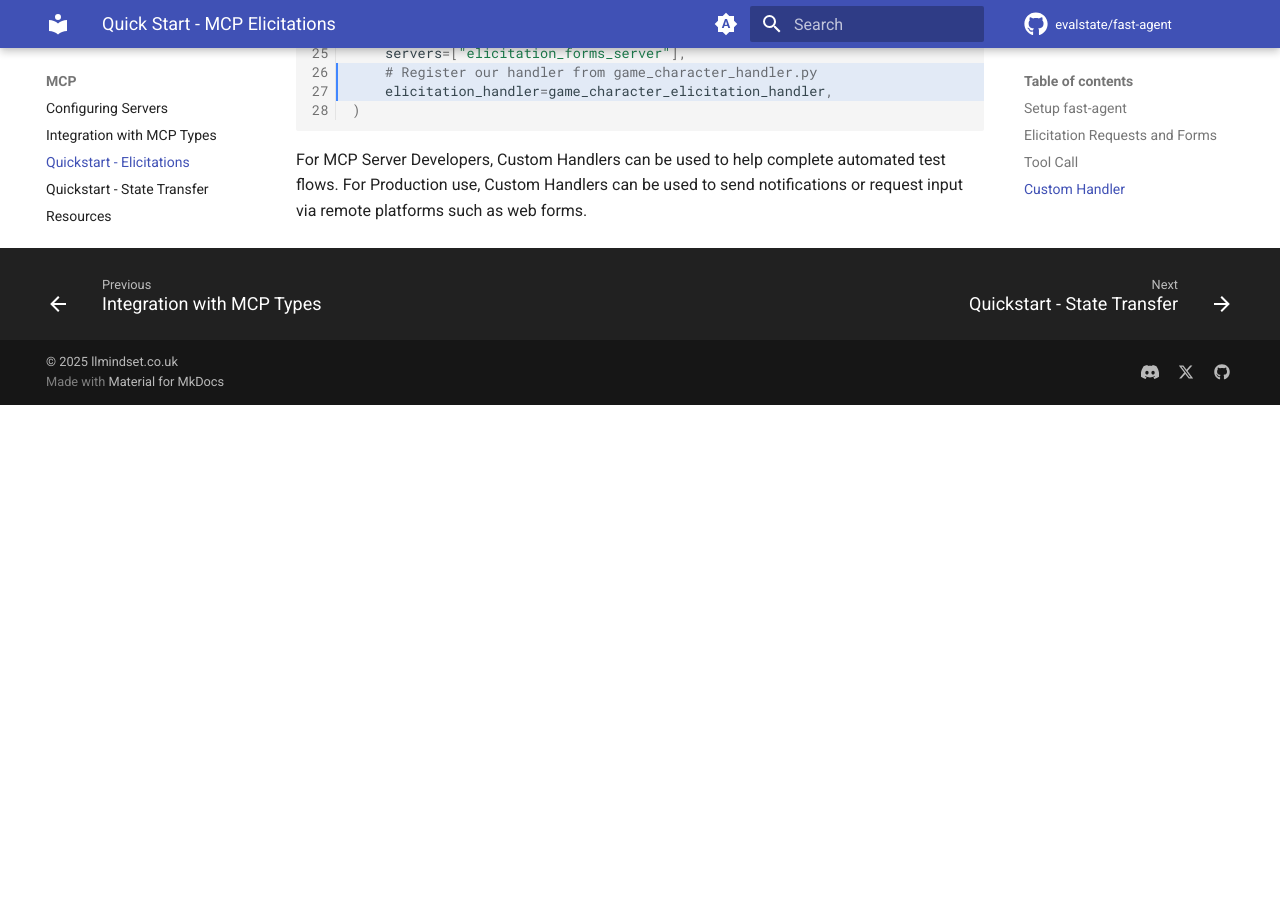
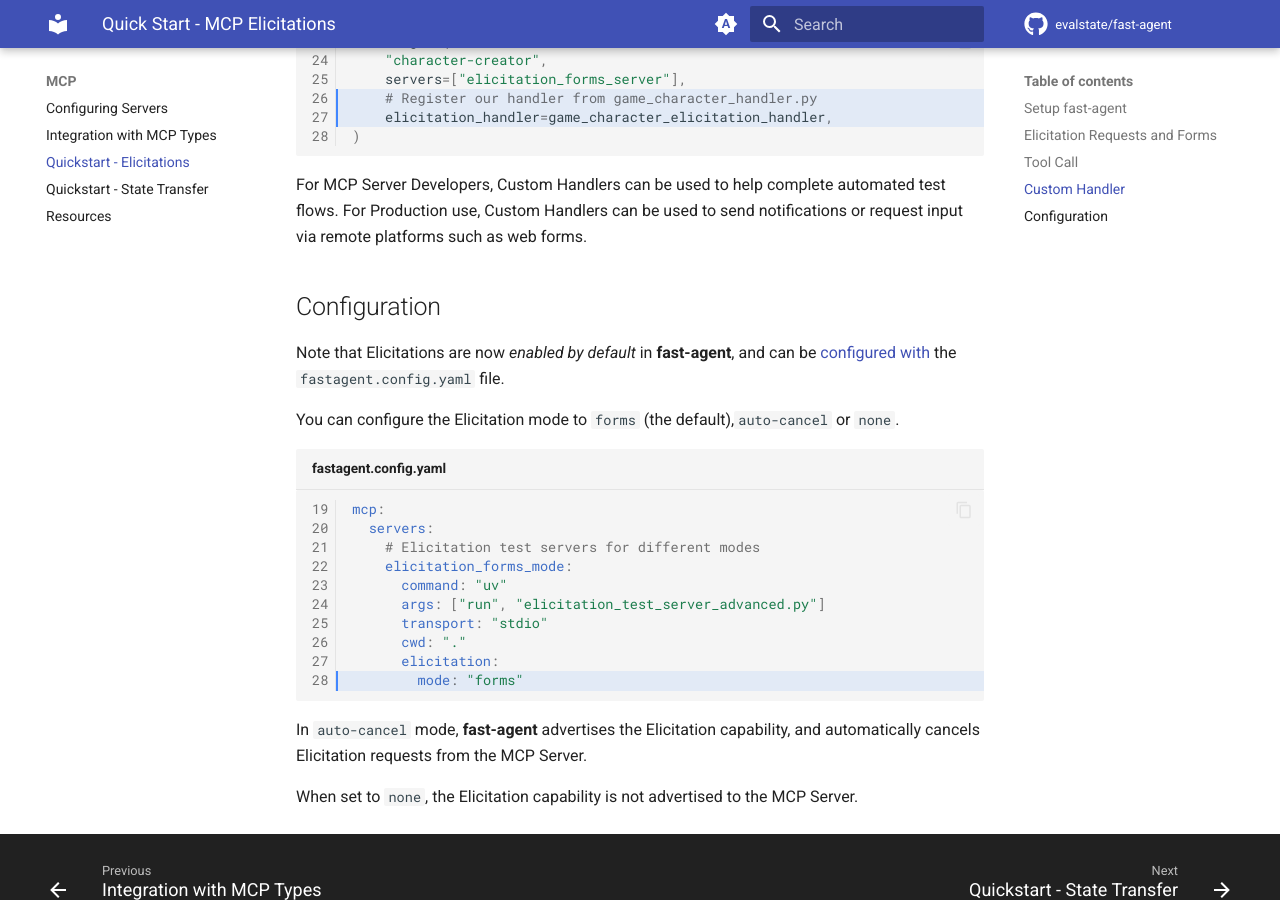
Before and after one commit to evalstate/fast-agent-docs, an MkDocs documentation site: the page built from docs/mcp/elicitations.md, in a window 1280 px wide and 900 px high, scrolled down 3250 px. Built offline with MkDocs 1.6.1 and Material for MkDocs 9.7.7, drawn with Linux system fonts in a browser that asks for light colours; comment, search, counter and statistics services are not loaded; before the commit the page ends 3655 px from its top, so only the background shows below that; some of the changed text lies outside the part shown.

Commit message:
update quickstart guide

````diff
--- a/docs/mcp/elicitations.md
+++ b/docs/mcp/elicitations.md
@@ -11,7 +11,7 @@ In this quick start, we'll demonstrate **fast-agent**'s [MCP Elicitation](https:
 
 Elicitations allow MCP Servers to request additional information from Users whilst they are running.
 
-The demo comprises three MCP Servers and three **`fast-agent`** programs:
+The demo comprises three MCP Servers and three **fast-agent** programs:
 
  - An interactive demonstration showing different types of Forms, Fields and Validation.
  - A demonstration of an Elicitation made during a Tool Call.
@@ -76,7 +76,7 @@ This demonstration displays 4 different elicitation forms in sequence.
 
 Note that the forms:
 
- - Can be navigated with the Tab or Arrow Keys (→←)
+ - Can be navigated with the `Tab` or Arrow Keys (`→\←`)
  - Have real time Validation
  - Can be Cancelled with the Escape key
  - Uses multiline text input for long fields
@@ -85,25 +85,20 @@ Note that the forms:
 
 ![Elicitation Form](./pics/elicitation_form_sm.png){: align=right style="width:350px;"  }
 
-The `Cancel All` option cancels the Elicitation Request, and automatically cancels future requests to avoid unwanted interruptions from poorly behaving Servers.
-
+The `Cancel All` option cancels the Elicitation Request, and automatically cancels future requests to avoid unwanted interruptions from badly behaving Servers.
 
 For MCP Server developers, the form is fast and easy to navigate to facilitating iterative development.
 
 The `elicitation_forms_server.py` file includes examples of all field types and validations: `Numbers`, `Booleans`, `Enums` and `Strings`.
 
-It also supports the formats specified in the [schema](https://github.com/modelcontextprotocol/modelcontextprotocol/blob/b98f9805e963af7f67f158bdfa760078be4675a3/schema/2025-06-18/schema.ts#L1335-L1342): Email, Uri, Date and Date/Time.
+It also supports the formats specified in the [schema](https://github.com/modelcontextprotocol/modelcontextprotocol/blob/b98f9805e963af7f67f158bdfa760078be4675a3/schema/2025-06-18/schema.ts#L1335-L1342): `Email`, `Uri`, `Date` and `Date/Time`.
 
-<!--
-, rename `fastagent.secrets.yaml.example` to `fastagent.secrets.yaml` and enter the API Keys for the providers you wish to use.  -->
-
-<!-- The supplied `fastagent.config.yaml` file contains a default of `gpt-4o` - edit this if you wish.  -->
 
 ## Tool Call
 
-The Tool Call demo demonstrates an Elicitation being conducted during an MCP Tool Call. This also showcases a couple of **`fast-agent`** features:
+The Tool Call demo demonstrates an Elicitation being conducted during an MCP Tool Call. This also showcases a couple of **fast-agent** features:
 
-- The `passthrough` model that supports testing without an LLM.
+- The `passthrough` model supports testing without an LLM. You can read more about Internal Models [here](/models/internal_models/).
 - Calling a tool by sending a `***CALL_TOOL` message, that enables an Agent to directly call an MCP Server Tool with specific arguments.
 
 Run `uv run tool_call.py` to run the Agent and see the elicitation. You can use a real LLM with the `--model` switch.
@@ -130,3 +125,27 @@ This agent uses a custom elicitation handler to generate a character for a game.
 ```
 
 For MCP Server Developers, Custom Handlers can be used to help complete automated test flows. For Production use, Custom Handlers can be used to send notifications or request input via remote  platforms such as web forms.
+
+## Configuration
+
+Note that Elicitations are now _enabled by default_ in **fast-agent**, and can be [configured with](/mcp/#elicitations) the `fastagent.config.yaml` file.
+
+You can configure the Elicitation mode to `forms` (the default),`auto-cancel` or `none`.
+
+```yaml title="fastagent.config.yaml" linenums="19" hl_lines="10"
+mcp:
+  servers:
+    # Elicitation test servers for different modes
+    elicitation_forms_mode:
+      command: "uv"
+      args: ["run", "elicitation_test_server_advanced.py"]
+      transport: "stdio"
+      cwd: "."
+      elicitation:
+        mode: "forms"
+
+```
+
+In `auto-cancel` mode, **fast-agent** advertises the Elicitation capability, and automatically cancels Elicitation  requests from the MCP Server.
+
+When set to `none`, the Elicitation capability is not advertised to the MCP Server.
````
